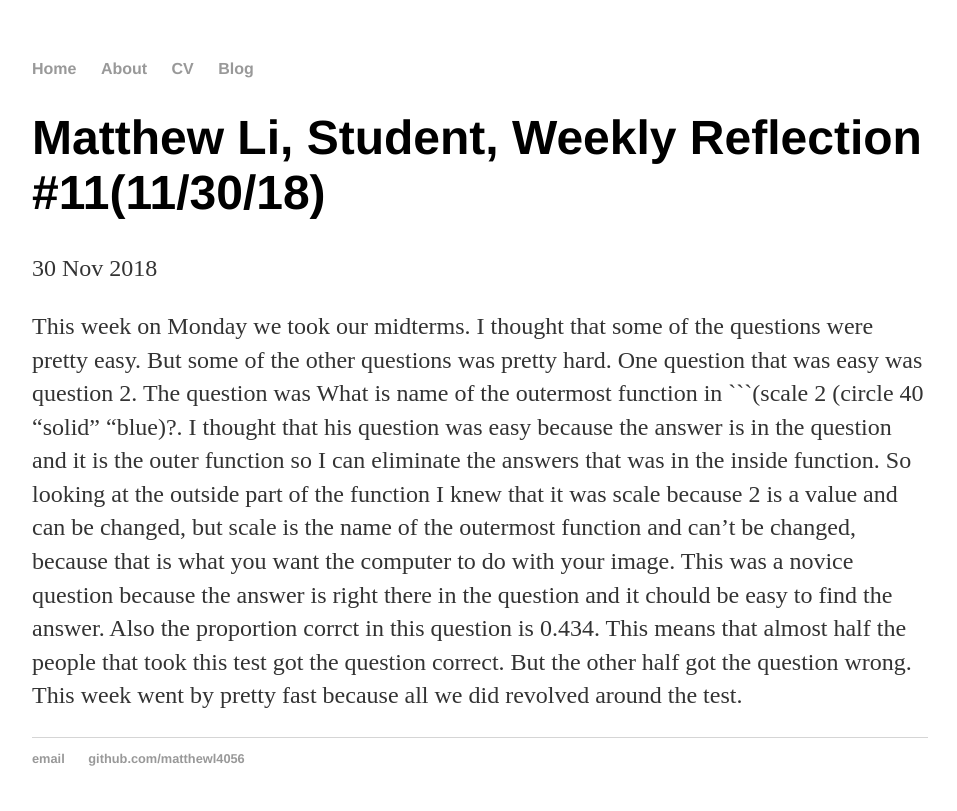
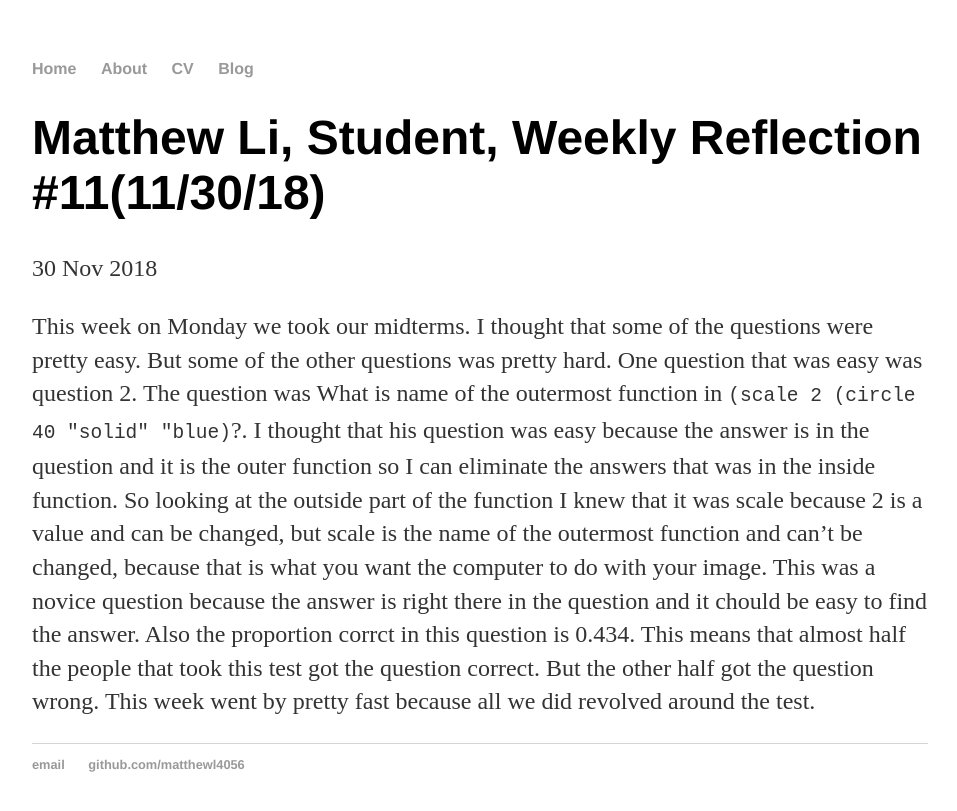
Before and after one commit to matthewl4056/matthewl4056.github.io, a Jekyll site: the page built from _posts/2018-11-30-weekly-reflection-11.md, in a window 1280 px wide. Shown: the top 811 px of the page, without its empty margins (160-1117 px from the left). Built offline with Jekyll 4.4.1, drawn with Linux system fonts in a browser that asks for light colours.

Commit message:
Update 2018-11-30-weekly-reflection-11.md

````diff
--- a/_posts/2018-11-30-weekly-reflection-11.md
+++ b/_posts/2018-11-30-weekly-reflection-11.md
@@ -3,4 +3,4 @@ layout: post
 title: "Matthew Li, Student, Weekly Reflection #11(11/30/18)"
 date: 2018-11-30
 ---
-This week on Monday we took our midterms. I thought that some of the questions were pretty easy. But some of the other questions was pretty hard. One question that was easy was question 2. The question was What is name of the outermost function in ```(scale 2 (circle 40 "solid" "blue)?. I thought that his question was easy because the answer is in the question and it is the outer function so I can eliminate the answers that was in the inside function. So looking at the outside part of the function I knew that it was scale because 2 is a value and can be changed, but scale is the name of the outermost function and can't be changed, because that is what you want the computer to do with your image. This was a novice question because the answer is right there in the question and it chould be easy to find the answer. Also the proportion corrct in this question is 0.434. This means that almost half the people that took this test got the question correct. But the other half got the question wrong. This week went by pretty fast because all we did revolved around the test.
+This week on Monday we took our midterms. I thought that some of the questions were pretty easy. But some of the other questions was pretty hard. One question that was easy was question 2. The question was What is name of the outermost function in ```(scale 2 (circle 40 "solid" "blue)```?. I thought that his question was easy because the answer is in the question and it is the outer function so I can eliminate the answers that was in the inside function. So looking at the outside part of the function I knew that it was scale because 2 is a value and can be changed, but scale is the name of the outermost function and can't be changed, because that is what you want the computer to do with your image. This was a novice question because the answer is right there in the question and it chould be easy to find the answer. Also the proportion corrct in this question is 0.434. This means that almost half the people that took this test got the question correct. But the other half got the question wrong. This week went by pretty fast because all we did revolved around the test.
````
